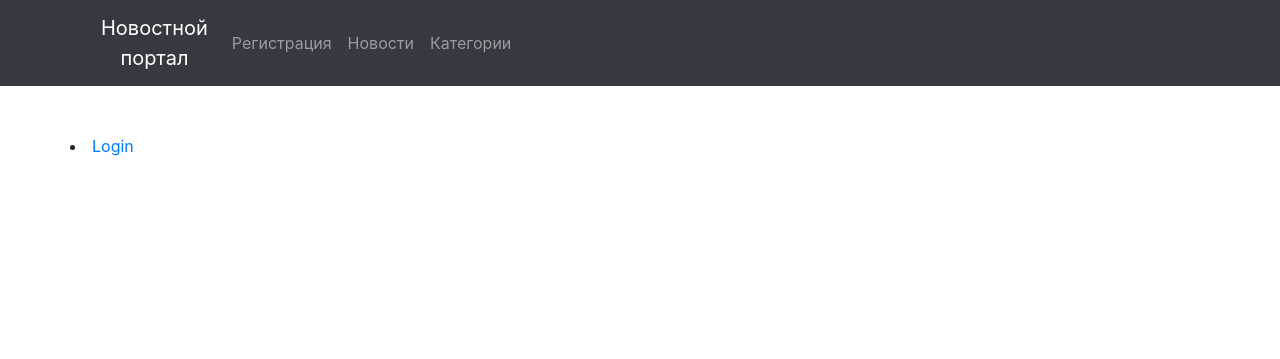
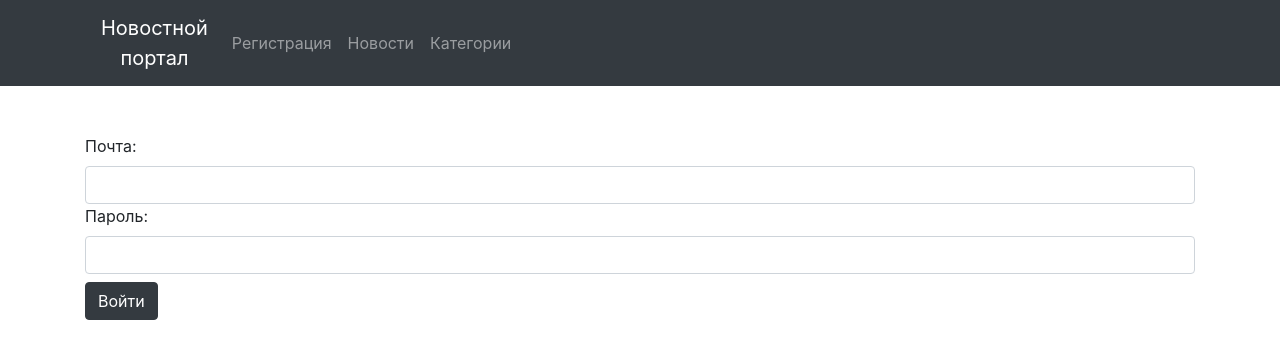
Before and after one commit to PervakMaria/news_portal, a Django app: page / in a window 1280 px wide. Shown: the top 359 px of the page. Run offline with Django 3.2, Linux system fonts and the light colour scheme; some libraries are stand-ins or nearby versions.

Commit message:
auth on index

```diff
--- a/news_portal/forms.py
+++ b/news_portal/forms.py
@@ -1,7 +1,54 @@
 from django import forms
 from django.core.exceptions import ValidationError
+from django.contrib.auth.models import User
+from django.contrib.auth import authenticate, login
 
 from .models import *
+
+class LoginForm(forms.Form):
+    username = forms.CharField(label='Почта', required=True, widget=forms.TextInput(attrs={'class': "form-control"}),)
+    password = forms.CharField(label='Пароль', required=True, widget=forms.PasswordInput(attrs={'class': "form-control"}),)
+
+
+    def clean_username(self):
+        username = self.cleaned_data.get('username')
+        password = self.cleaned_data.get('password')
+        user = authenticate(username=username, password=password)
+        if not user or not user.is_active:
+            raise forms.ValidationError("Такого пользователя не существует")
+        return self.cleaned_data
+
+
+class RegisterForm(forms.Form):
+    userlastname = forms.CharField(label='Фамилия', required=True, widget=forms.TextInput(attrs={'class': "form-control"}),)
+    username = forms.CharField(label='Имя', required=True, widget=forms.TextInput(attrs={'class': "form-control"}),)
+    email = forms.EmailField(
+        label='Почта',
+        required=True,
+        widget=forms.TextInput(attrs={'class': "form-control"}),
+        error_messages = {  'required' : "Введите почту",
+                            'invalid'  : "Почтовый адрес некорректен"}
+    )
+    # phone = forms.CharField(label='Телефон', widget=forms.TextInput(attrs={'class': "form-control"}),)
+    password = forms.CharField(label='Пароль', widget=forms.PasswordInput(attrs={'class': "form-control"}), required=True)
+    password1 = forms.CharField(label='Подтвердите пароль', widget=forms.PasswordInput(attrs={'class': "form-control"}), required=True)
+
+
+    def clean_email(self):
+        email = self.cleaned_data.get('email')
+
+        if User.objects.filter(email=email).exists():
+            raise forms.ValidationError("Пользователь с такой почтой уже существует")
+        return email
+
+
+    def clean(self):
+        password = self.cleaned_data.get('password')
+        password1 = self.cleaned_data.get('password1')
+
+        if not password == password1:
+            raise forms.ValidationError('Пароли не совпадают')
+        return password
 
 class CategoryForm(forms.ModelForm):
     class Meta:
--- a/news_portal/templates/news_portal/category_detail.html
+++ b/news_portal/templates/news_portal/category_detail.html
@@ -4,8 +4,10 @@
 {% endblock %}
 
 {% block content %}
+
   <div class="col-sm-12">
     <h1>Новости категории "{{ category.title|title }}":</h1>
+  </div>
   {% for single_news in category.posts.all %}
     <div class="col-sm-4">
       <div class="card">
@@ -24,5 +26,4 @@
     </div>
   {% endfor %}
 
-  </div>
 {% endblock %}
--- a/news_portal/templates/news_portal/index.html
+++ b/news_portal/templates/news_portal/index.html
@@ -4,10 +4,18 @@
 {% endblock %}
 
 {% block content %}
-  {% if user.is_authenticated %}
-   <li>User: {{ user.get_username }}</li>
-   <li><a href="{% url 'logout'%}?next={{request.path}}">Logout</a></li>
-  {% else %}
-   <li><a href="{% url 'login'%}?next={{request.path}}">Login</a></li>
-  {% endif %}
+  <div class="col-md-12">
+    {% if user.is_authenticated %}
+    <h2>Добро пожаловать {{ user.get_username }}</h2>
+    <div class=""><a href="{% url 'register_url' %}">Регистрация</a></div>
+    <div><a href="{% url 'logout'%}?next={{request.path}}">Выйти</a></div>
+    {% else %}
+     {# <li><a href="{% url 'login'%}?next={{request.path}}">Login</a></li> #}
+     <form action="{% url 'index' %}" method="post">
+       {% csrf_token %}
+       {{ form }}
+       <button type="submit" class="btn btn-dark mt-2">Войти</button>
+     </form>
+    {% endif %}
+  </div>
 {% endblock %}
--- a/news_portal/templates/news_portal/news.html
+++ b/news_portal/templates/news_portal/news.html
@@ -4,6 +4,10 @@
 {% endblock %}
 
 {% block content %}
+  <div class="col-sm-12">
+    <a class="float-right" href="{% url 'logout'%}?next=/">Выйти</a>
+    <h2 class="mb-5">Добро пожаловать {{ user.get_username }}!</h2>
+  </div>
   {% for single_news in news %}
   <div class="col-sm-4">
     <div class="card">
--- a/news_portal/views.py
+++ b/news_portal/views.py
@@ -1,51 +1,28 @@
 from django import forms
 from django.shortcuts import render, redirect
 from django.contrib.auth.models import User
-from django.http import HttpResponseRedirect
+# from django.http import HttpResponseRedirect
 from django.views.generic import View
+from django.contrib.auth import authenticate, login, logout
+
 
 from .models import *
 from .forms import *
 
 
-# from django.shortcuts import get_object_or_404
-# user = get_object_or_404(User, pk=user_id)
+def index(request):
+    if request.method == 'POST':
+        form = LoginForm(request.POST)
+        username = request.POST['username']
+        password = request.POST['password']
+        user = authenticate(request, username=username, password=password)
+        if user is not None:
+            login(request, user)
+            return redirect('/news')
+    else:
+        form = LoginForm()
 
-
-class RegisterForm(forms.Form):
-    userlastname = forms.CharField(label=u'Фамилия', required=True, widget=forms.TextInput(attrs={'class': "form-control"}),)
-    username = forms.CharField(label=u'Имя', required=True, widget=forms.TextInput(attrs={'class': "form-control"}),)
-    email = forms.EmailField(
-        label=u'Почта',
-        required=True,
-        widget=forms.TextInput(attrs={'class': "form-control"}),
-        error_messages = {  'required' : "Введите почту",
-                            'invalid'  : "Почтовый адрес некорректен"}
-    )
-    phone = forms.CharField(label='Телефон', widget=forms.TextInput(attrs={'class': "form-control"}),)
-    password = forms.CharField(label='Пароль', widget=forms.PasswordInput(attrs={'class': "form-control"}), required=True)
-    password1 = forms.CharField(label='Подтвердите пароль', widget=forms.PasswordInput(attrs={'class': "form-control"}), required=True)
-
-
-    def clean_email(self):
-        email = self.cleaned_data.get('email')
-
-        if User.objects.filter(email=email).exists():
-            raise forms.ValidationError("Пользователь с такой почтой уже существует")
-        return email
-
-
-    def clean(self):
-        password = self.cleaned_data.get('password')
-        password1 = self.cleaned_data.get('password1')
-
-        if not password == password1:
-            raise forms.ValidationError('Пароли не совпадают')
-        return password
-
-
-def index(request):
-    return render(request, 'news_portal/index.html')
+    return render(request, 'news_portal/index.html', context={'form': form})
 
 
 def register_user(request):
@@ -56,7 +33,8 @@ def register_user(request):
             user.first_name = request.POST.get('username', '')
             user.last_name = request.POST.get('userlastname', '')
             user.save()
-            return HttpResponseRedirect('/accounts/login/')
+            logout(request)
+            return redirect('index')
         # print(request.POST)
     else:
         form = RegisterForm()
```
Also changed, not shown: db.sqlite3. Lines whose indentation alone changed are shown as unchanged.
